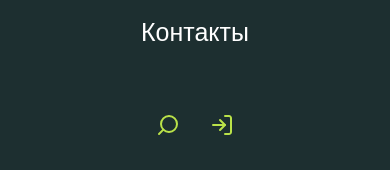
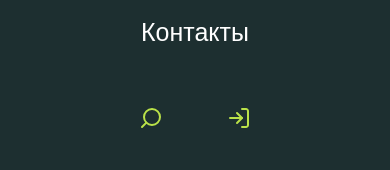
Before and after one commit to Digidon727/F-B, a plain HTML site: page index.html in a window 390 px wide. Both pictures are taken after a click on the element 360 px from the left and 31 px from the top of the page. Shown: the part 330-500 px from the top of the page. Drawn offline with nearby package versions, Linux system fonts and the light colour scheme.

Commit message:
Правки на файл media.css

```diff
--- a/css/main.css
+++ b/css/main.css
@@ -65,7 +65,7 @@ body {
 	transition: all 0.5s ease;
 }
 
-.header_accaunt.active {
+.header__accaunt.active {
 	transform: translateX(0);
 	transition: all 0.5s ease;
 }
@@ -78,7 +78,7 @@ body {
 	color: var(--color-green);
 	transition: all 0.5s ease;
 }
-.header_accaunt {
+.header__accaunt {
 	display: flex;
 	margin-left: auto;
 	gap: 64px;
--- a/css/media.css
+++ b/css/media.css
@@ -55,6 +55,7 @@
 		top: 0;
 		left: 0;
 		padding: 5px;
+		z-index: 0;
 		background-color: var(--color-bg);
 		width: 100%;
 		height: 100vh;
@@ -70,12 +71,14 @@
 		font-size: 25px;
 	}
 
-	.header_accaunt {
+	.header__accaunt {
 		position: absolute;
-		top: 10px;
+		z-index: 0;
+		top: 400px;
+		bottom: 0;
 		left: 0;
 		width: 100%;
-		height: 100vh;
+		height: 50px;
 		align-items: center;
 		justify-content: center;
 		padding-top: 50px;
--- a/index.html
+++ b/index.html
@@ -42,10 +42,18 @@
             <li class="header__item"><a href="#ar1" class="header__link">О лаборатории</a></li>
             <li class="header__item"><a href="#con1" class="header__link">Контакты</a></li>
           </ul>
+
         </nav>
 
 
-        <div class="header_accaunt">
+
+
+        <div class="menu__icon">
+          <span></span>
+          <span></span>
+          <span></span>
+        </div>
+        <div class="header__accaunt">
           <form action="#" method="post">
             <button class="search__btn" type="button">
               <svg width="24" height="24" viewBox="0 0 24 24" fill="none" xmlns="http://www.w3.org/2000/svg">
@@ -66,12 +74,6 @@
               <path d="M15 12H3" stroke-width="2" stroke-linecap="round" stroke-linejoin="round" />
             </svg>
           </a>
-        </div>
-
-        <div class="menu__icon">
-          <span></span>
-          <span></span>
-          <span></span>
         </div>
       </div>
     </div>
--- a/js/main.js
+++ b/js/main.js
@@ -1,18 +1,19 @@
 const menuBtn = document.querySelector('.menu__icon')
 const menu = document.querySelector('.header__list')
-const menuAccaunt = document.querySelector('.header_accaunt')
+const menuAccaunt = document.querySelector('.header__accaunt')
 
-if (menuBtn && menu) {
+if (menuBtn && menu && menuAccaunt) {
 	menuBtn.addEventListener('click', () => {
 		menuBtn.classList.toggle('active')
 		menu.classList.toggle('active')
 		menuAccaunt.classList.toggle('active')
 	})
+
 	menu.querySelectorAll('a').forEach(link => {
 		link.addEventListener('click', () => {
+			menuAccaunt.classList.toggle('active')
 			menuBtn.classList.toggle('active')
 			menu.classList.toggle('active')
-			menuAccaunt.classList.toggle('active')
 		})
 	})
 }
```
